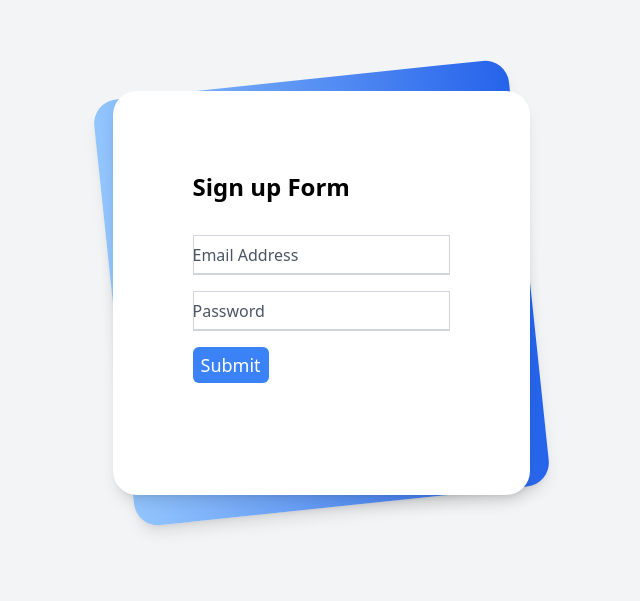
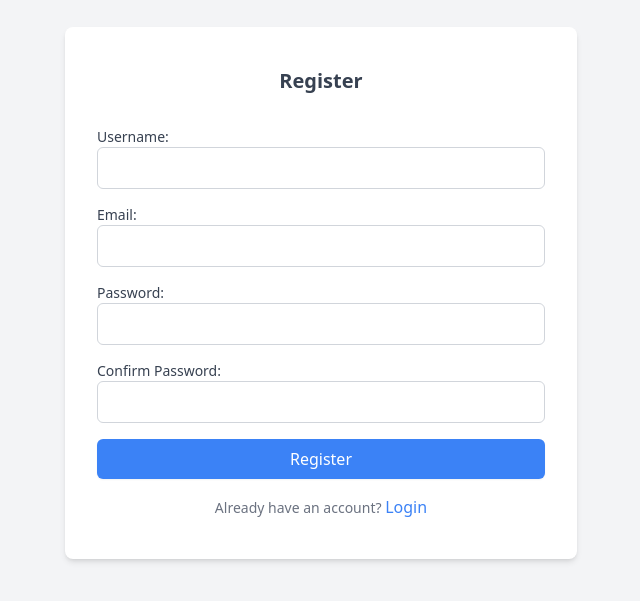
Before and after one commit to iamBao00/E-Book-Store-Frontend, a React (Vite) app: page /sign-up in a window 1280 px wide. Shown: the part 107-708 px from the top of the page, without its empty margins (319-959 px from the left). Built offline with nearby package versions, Linux system fonts and the light colour scheme.

Commit message:
add Login

```diff
--- a/src/components/NavBar.jsx
+++ b/src/components/NavBar.jsx
@@ -36,6 +36,8 @@ const NavBar = () => {
     { link: "Shop", path: "/shop" },
     { link: "Admin", path: "/admin/dashboard" },
     { link: "Blog", path: "/blog" },
+    { link: "Sign-in", path: "/login" },
+    { link: "My-Info", path: "/user" },
   ];
   return (
     <header className="w-full bg-transparent fixed top-0 left-0 right-0 transition-all ease-in duration-300">
@@ -67,12 +69,12 @@ const NavBar = () => {
             ))}
           </ul>
 
-          {/*btn for lagre devices*/}
+          {/* btn for lagre devices
           <div className="space-x-12 hidden lg:flex items-center">
             <button>
               <FaBarsStaggered className="w-5 hover:text-blue-700" />
             </button>
-          </div>
+          </div> */}
 
           {/*menu button for mobile devices */}
           <div className="md:hidden">
--- /dev/null
+++ b/src/components/SignIn.jsx
@@ -0,0 +1,116 @@
+import React, { useState } from "react";
+
+const SignIn = () => {
+  const [error, setError] = useState(""); // State để lưu thông báo lỗi
+
+  const handleFormSubmit = async (event) => {
+    event.preventDefault();
+    const form = event.target;
+
+    const username = form.username.value;
+    const password = form.password.value;
+
+    try {
+      const response = await fetch("http://localhost:3000/users/login", {
+        method: "POST",
+        headers: {
+          "Content-Type": "application/json",
+        },
+        body: JSON.stringify({ username, password }),
+        credentials: "include", // Đảm bảo cookie được gửi cùng yêu cầu
+      });
+
+      if (response.ok) {
+        const data = await response.json();
+        console.log("Login successful", data);
+        // Xử lý sau khi đăng nhập thành công
+        window.location.href = "/";
+      } else {
+        const errorData = await response.json();
+        console.error("Login failed", errorData);
+        // Xử lý thông báo lỗi từ phản hồi
+        setError(errorData.message || "Invalid username or password");
+      }
+    } catch (err) {
+      console.error("Login failed", err);
+      setError("Failed to login. Please try again.");
+    }
+  };
+
+  return (
+    <div className="min-h-screen flex items-center justify-center w-full bg-gray-100 dark:bg-gray-950">
+      <div className="w-full max-w-lg bg-white dark:bg-gray-900 shadow-md rounded-lg px-8 py-6 max-w-md">
+        <h1 className="text-2xl font-bold text-center mb-4 dark:text-gray-200">
+          Login your account!
+        </h1>
+        <form action="/" onSubmit={handleFormSubmit}>
+          {error && (
+            <div className="mb-4 text-red-500 text-center">{error}</div>
+          )}
+          <div className="mb-6">
+            <label
+              htmlFor="username"
+              className="block text-sm font-medium text-gray-700 dark:text-gray-300 mb-2"
+            >
+              Username
+            </label>
+            <input
+              type="text"
+              id="username"
+              name="username"
+              className="shadow-sm rounded-md w-full px-3 py-2 border border-gray-300 dark:border-gray-700 focus:outline-none focus:ring-indigo-500 focus:border-indigo-500 dark:bg-gray-800 dark:text-gray-200"
+              placeholder="username"
+              required
+            />
+          </div>
+          <div className="mb-6">
+            <label
+              htmlFor="password"
+              className="block text-sm font-medium text-gray-700 dark:text-gray-300 mb-2"
+            >
+              Password
+            </label>
+            <input
+              type="password"
+              id="password"
+              name="password"
+              className="shadow-sm rounded-md w-full px-3 py-2 border border-gray-300 dark:border-gray-700 focus:outline-none focus:ring-indigo-500 focus:border-indigo-500 dark:bg-gray-800 dark:text-gray-200"
+              placeholder="Enter your password"
+              required
+            />
+            <a
+              href="#"
+              className="text-xs text-gray-600 dark:text-gray-400 hover:text-indigo-500 focus:outline-none focus:ring-2 focus:ring-offset-2 focus:ring-indigo-500"
+            >
+              Forgot Password?
+            </a>
+          </div>
+          <div className="flex items-center justify-between mb-6">
+            <div className="flex items-center">
+              <label
+                htmlFor="remember"
+                className="block text-sm text-gray-700 dark:text-gray-300"
+              >
+                Don't have an account?
+              </label>
+            </div>
+            <a
+              href="/sign-up"
+              className="text-xs text-indigo-500 hover:text-indigo-700 focus:outline-none focus:ring-2 focus:ring-offset-2 focus:ring-indigo-500"
+            >
+              Create One
+            </a>
+          </div>
+          <button
+            type="submit"
+            className="w-full flex justify-center py-2 px-4 border border-transparent rounded-md shadow-sm text-sm font-medium text-white bg-indigo-600 hover:bg-indigo-700 focus:outline-none focus:ring-2 focus:ring-offset-2 focus:ring-indigo-500"
+          >
+            Login
+          </button>
+        </form>
+      </div>
+    </div>
+  );
+};
+
+export default SignIn;
--- a/src/components/SignUp.jsx
+++ b/src/components/SignUp.jsx
@@ -2,56 +2,87 @@ import React from "react";
 
 const SignUp = () => {
   return (
-    <div class="min-h-screen bg-gray-100 py-6 flex flex-col justify-center sm:py-12">
-      <div class="relative py-3 sm:max-w-xl sm:mx-auto">
-        <div class="absolute inset-0 bg-gradient-to-r from-blue-300 to-blue-600 shadow-lg transform -skew-y-6 sm:skew-y-0 sm:-rotate-6 sm:rounded-3xl"></div>
-        <div class="relative px-4 py-10 bg-white shadow-lg sm:rounded-3xl sm:p-20">
-          <div class="max-w-md mx-auto">
-            <div>
-              <h1 class="text-2xl font-semibold">Sign up Form</h1>
+    <div className="min-h-screen flex items-center justify-center  w-full bg-gray-100 dark:bg-gray-900">
+      <div className="w-full max-w-lg mx-auto bg-white dark:bg-gray-800 rounded-lg shadow-md px-8 py-10 flex flex-col items-center">
+        <h1 className="text-xl font-bold text-center text-gray-700 dark:text-gray-200 mb-8">
+          Register
+        </h1>
+        <form action="#" className="w-full flex flex-col gap-4">
+          <div className="flex items-start flex-col justify-start">
+            <label
+              htmlFor="username"
+              className="text-sm text-gray-700 dark:text-gray-200 mr-2"
+            >
+              Username:
+            </label>
+            <input
+              type="text"
+              id="username"
+              name="username"
+              className="w-full px-3 dark:text-gray-200 dark:bg-gray-900 py-2 rounded-md border border-gray-300 dark:border-gray-700 focus:outline-none focus:ring-1 focus:ring-blue-500"
+            />
           </div>
-            <div class="divide-y divide-gray-200">
-              <div class="py-8 text-base leading-6 space-y-4 text-gray-700 sm:text-lg sm:leading-7">
-                <div class="relative">
+
+          <div className="flex items-start flex-col justify-start">
+            <label
+              htmlFor="email"
+              className="text-sm text-gray-700 dark:text-gray-200 mr-2"
+            >
+              Email:
+            </label>
             <input
-                    autocomplete="off"
+              type="email"
               id="email"
               name="email"
-                    type="text"
-                    class="peer placeholder-transparent h-10 w-full border-b-2 border-gray-300 text-gray-900 focus:outline-none focus:borer-rose-600"
-                    placeholder="Email address"
+              className="w-full px-3 dark:text-gray-200 dark:bg-gray-900 py-2 rounded-md border border-gray-300 dark:border-gray-700 focus:outline-none focus:ring-1 focus:ring-blue-500"
             />
+          </div>
+
+          <div className="flex items-start flex-col justify-start">
             <label
-                    for="email"
-                    class="absolute left-0 -top-3.5 text-gray-600 text-sm peer-placeholder-shown:text-base peer-placeholder-shown:text-gray-440 peer-placeholder-shown:top-2 transition-all peer-focus:-top-3.5 peer-focus:text-gray-600 peer-focus:text-sm"
+              htmlFor="password"
+              className="text-sm text-gray-700 dark:text-gray-200 mr-2"
             >
-                    Email Address
+              Password:
             </label>
-                </div>
-                <div class="relative">
             <input
-                    autocomplete="off"
+              type="password"
               id="password"
               name="password"
+              className="w-full px-3 dark:text-gray-200 dark:bg-gray-900 py-2 rounded-md border border-gray-300 dark:border-gray-700 focus:outline-none focus:ring-1 focus:ring-blue-500"
+            />
+          </div>
+
+          <div className="flex items-start flex-col justify-start">
+            <label
+              htmlFor="confirmPassword"
+              className="text-sm text-gray-700 dark:text-gray-200 mr-2"
+            >
+              Confirm Password:
+            </label>
+            <input
               type="password"
-                    class="peer placeholder-transparent h-10 w-full border-b-2 border-gray-300 text-gray-900 focus:outline-none focus:borer-rose-600"
-                    placeholder="Password"
+              id="confirmPassword"
+              name="confirmPassword"
+              className="w-full px-3 dark:text-gray-200 dark:bg-gray-900 py-2 rounded-md border border-gray-300 dark:border-gray-700 focus:outline-none focus:ring-1 focus:ring-blue-500"
             />
-                  <label
-                    for="password"
-                    class="absolute left-0 -top-3.5 text-gray-600 text-sm peer-placeholder-shown:text-base peer-placeholder-shown:text-gray-440 peer-placeholder-shown:top-2 transition-all peer-focus:-top-3.5 peer-focus:text-gray-600 peer-focus:text-sm"
+          </div>
+
+          <button
+            type="submit"
+            className="bg-blue-500 hover:bg-blue-600 text-white font-medium py-2 px-4 rounded-md shadow-sm"
           >
-                    Password
-                  </label>
-                </div>
-                <div class="relative">
-                  <button class="bg-blue-500 text-white rounded-md px-2 py-1">
-                    Submit
+            Register
           </button>
-                </div>
-              </div>
-            </div>
-          </div>
+        </form>
+
+        <div className="mt-4 text-center">
+          <span className="text-sm text-gray-500 dark:text-gray-300">
+            Already have an account?{" "}
+          </span>
+          <a href="/login" className="text-blue-500 hover:text-blue-600">
+            Login
+          </a>
         </div>
       </div>
     </div>
--- /dev/null
+++ b/src/user/User.jsx
@@ -0,0 +1,27 @@
+import React from "react";
+
+export const User = () => {
+  (async function () {
+    try {
+      const response = await fetch("http://localhost:3000/users/cart", {
+        method: "GET",
+        headers: {
+          "Content-Type": "application/json",
+        },
+        credentials: "include", // Gửi cookie cùng với yêu cầu
+      });
+
+      console.log(response.ok);
+      if (response.ok) {
+        const data = await response.json();
+        console.log("CART:", data);
+      } else {
+        throw new Error("Login failed");
+      }
+    } catch (err) {
+      console.error("Login failed", err);
+      setError("Invalid username or password");
+    }
+  })();
+  return <div>User</div>;
+};
```
Also changed, not shown: src/router/router.jsx (+11 -1 lines). Lines whose indentation alone changed are shown as unchanged.
